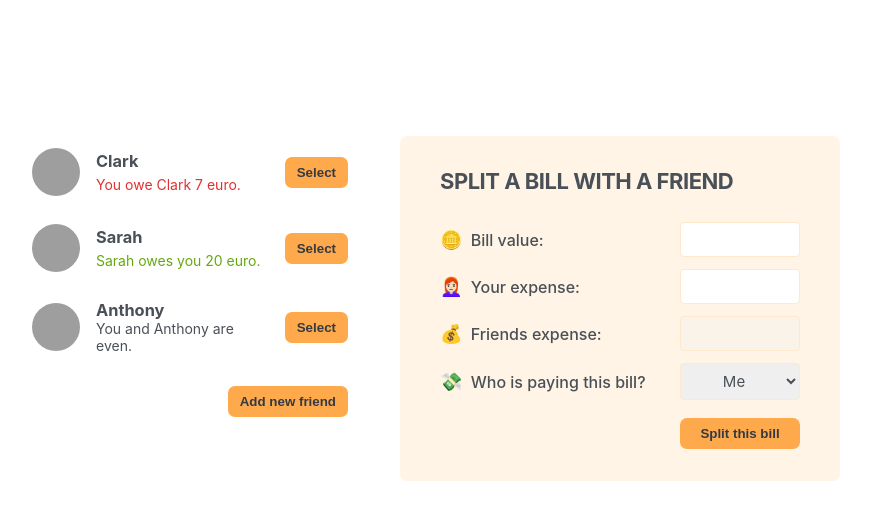
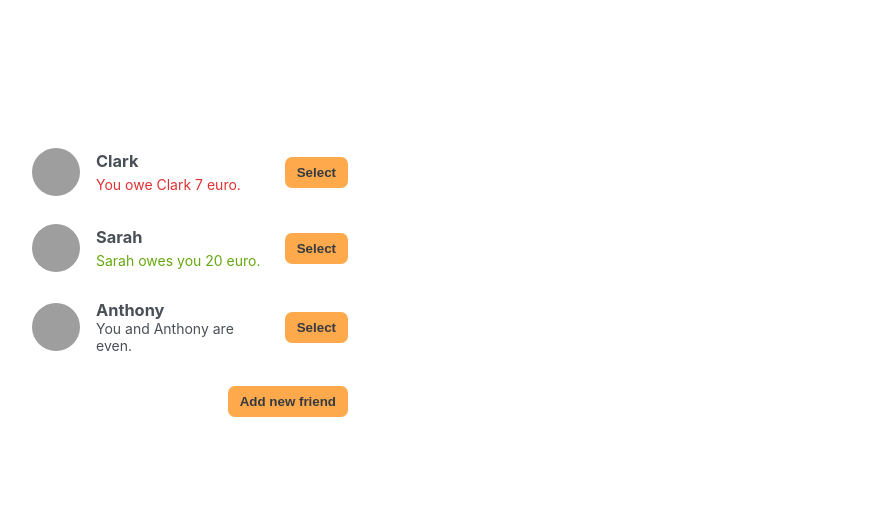
Before and after one commit to becauseidontlike/eat-n-split, a React (Create React App) app: page / in a window 1280 px wide. Shown: the top 520 px of the page, without its empty margins (210-1081 px from the left). Built offline with nearby package versions, Linux system fonts and the light colour scheme; grey boxes are pictures that could not be loaded.

Commit message:
friend selection, forms working together - adding logic

```diff
--- a/src/App.js
+++ b/src/App.js
@@ -1,3 +1,4 @@
+import { fireEvent } from "@testing-library/react";
 import { useState } from "react";
 
 const initialFriends = [
@@ -24,6 +25,7 @@
 export default function App() {
   const [friends, setFriends] = useState(initialFriends);
   const [showAddFriend, setShowAddFriend] = useState(false);
+  const [selectedFriend, setSelectedFriend] = useState(null);
 
   function handleShowAddFriend() {
     setShowAddFriend((show) => !show);
@@ -34,33 +36,50 @@
     setShowAddFriend(false);
   }
 
+  function handleSelection(friend) {
+    //setSelectedFriend(friend);
+    setSelectedFriend((current) => (current?.id === friend.id ? null : friend));
+    setShowAddFriend(false);
+  }
+
   return (
     <div className="app">
       <div className="sidebar">
-        <FriendsList friends={friends} />
+        <FriendsList
+          friends={friends}
+          onSelection={handleSelection}
+          selectedFriend={selectedFriend}
+        />
         {showAddFriend && <FormAddFriend onAddFriend={handleAddFriend} />}
         <Button onClick={handleShowAddFriend}>
           {showAddFriend ? "Close" : "Add new friend"}
         </Button>
       </div>
-      <FormSplitBill />
+      {selectedFriend && <FormSplitBill selectedFriend={selectedFriend} />}
     </div>
   );
 }
 
-function FriendsList({ friends }) {
+function FriendsList({ friends, onSelection, selectedFriend }) {
   return (
     <ul>
       {friends.map((friend) => (
-        <Friend friend={friend} key={friend.id} />
+        <Friend
+          friend={friend}
+          key={friend.id}
+          onSelection={onSelection}
+          selectedFriend={selectedFriend}
+        />
       ))}
     </ul>
   );
 }
 
-function Friend({ friend }) {
+function Friend({ friend, onSelection, selectedFriend }) {
+  const isSelected = selectedFriend?.id === friend.id;
+
   return (
-    <li>
+    <li className={isSelected ? "selected" : ""}>
       <img src={friend.image} alt={friend.name} />
       <h3>{friend.name}</h3>
       {friend.balance < 0 && (
@@ -74,7 +93,9 @@
         </p>
       )}
       {friend.balance === 0 && <p>You and {friend.name} are even.</p>}
-      <Button>Select</Button>
+      <Button onClick={(e) => onSelection(friend)}>
+        {isSelected ? "Close" : "Select"}
+      </Button>
     </li>
   );
 }
@@ -132,23 +153,23 @@
   );
 }
 
-function FormSplitBill() {
+function FormSplitBill({ selectedFriend }) {
   return (
     <form className="form-split-bill">
-      <h2>Split a bill with a friend</h2>
+      <h2>Split a bill with {selectedFriend.name}</h2>
       <label>🪙 Bill value:</label>
       <input type="text"></input>
 
       <label>👩🏻‍🦰 Your expense:</label>
       <input type="text"></input>
 
-      <label>💰 Friends expense:</label>
+      <label>💰 {selectedFriend.name}'s' expense:</label>
       <input type="text" disabled></input>
 
       <label>💸 Who is paying this bill?</label>
       <select>
         <option value="user">Me</option>
-        <option value="friend">Not-me</option>
+        <option value="friend">{selectedFriend.name}</option>
       </select>
 
       <Button>Split this bill</Button>
```
